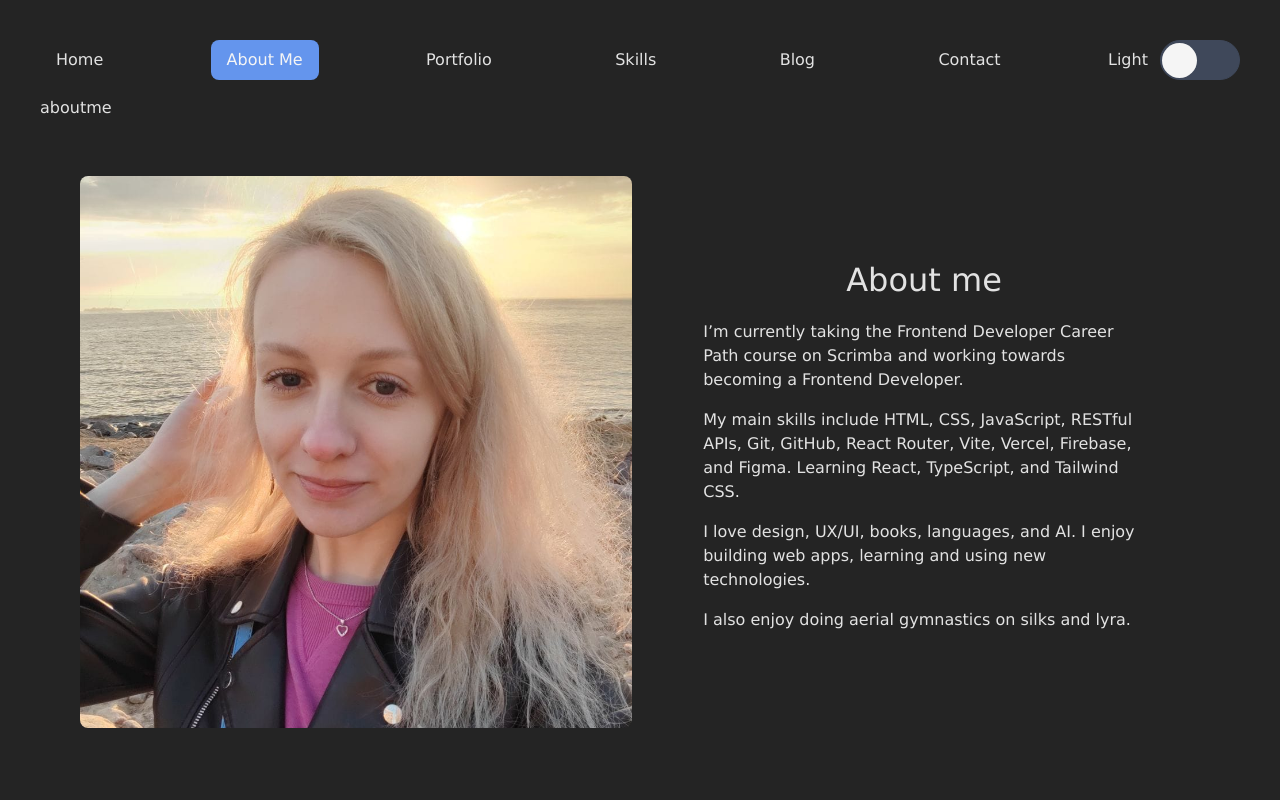
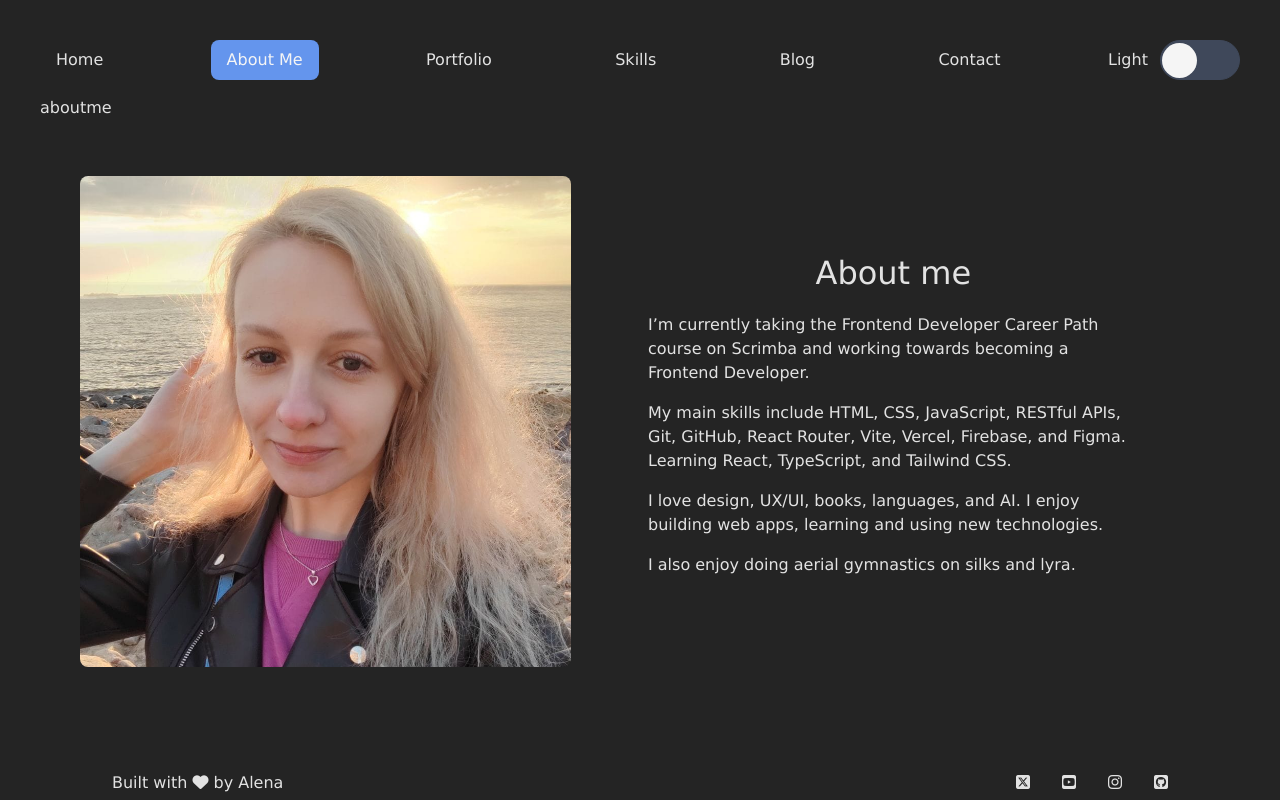
Before and after one commit to alenatih/Personal-Website, a React (Vite) app: page /aboutme in a window 1280 px wide. Built offline with nearby package versions, Linux system fonts and the light colour scheme.

Commit message:
Update AboutMe page

```diff
--- a/src/App.css
+++ b/src/App.css
@@ -86,7 +86,7 @@
 .footer-text {
   text-align: center;
   width: 100%;
-  padding: 2rem;
+  padding: 2rem 0;
   margin: 0;
 }
 
@@ -123,7 +123,7 @@
   /* justify-content: center; */
   /* height: 100%; */
   width: 100%;
-  padding: 2.5rem;
+  padding: 2.5rem 0;
 }
 
 .home,
@@ -379,8 +379,17 @@
     justify-content: space-between;
   }
 
+  .main {
+    padding: 2.5rem;
+  }
+
   .about-me {
     flex-direction: row;
+  }
+
+  .about-me-image-container {
+    width: 80%;
+    /* margin: 0 2rem 0 0; */
   }
 
   .portfolio {
@@ -397,6 +406,7 @@
   .footer {
     flex-direction: row;
     justify-content: space-around;
+    padding-top: 2rem;
   }
 
   .footer .social-links-container {
```
